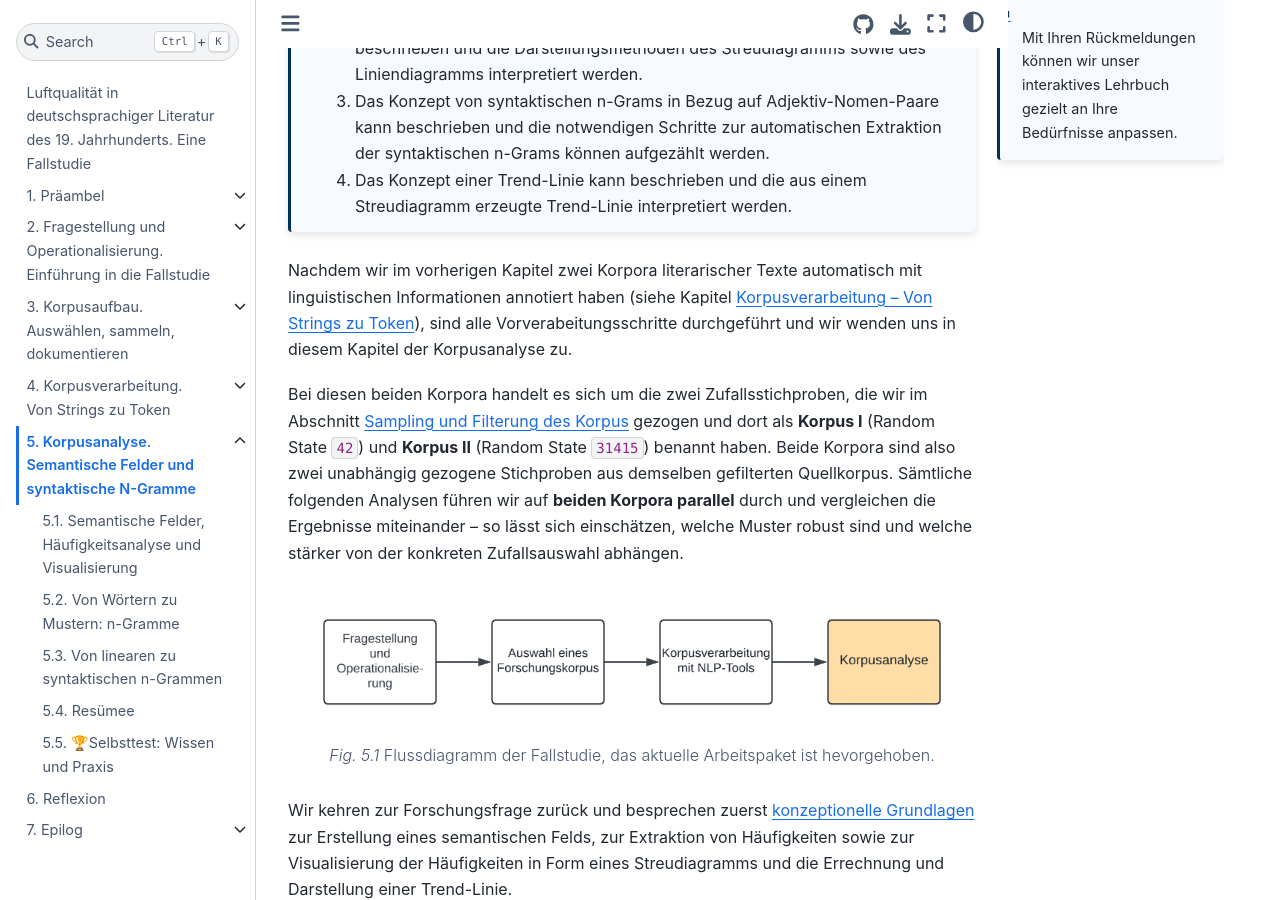
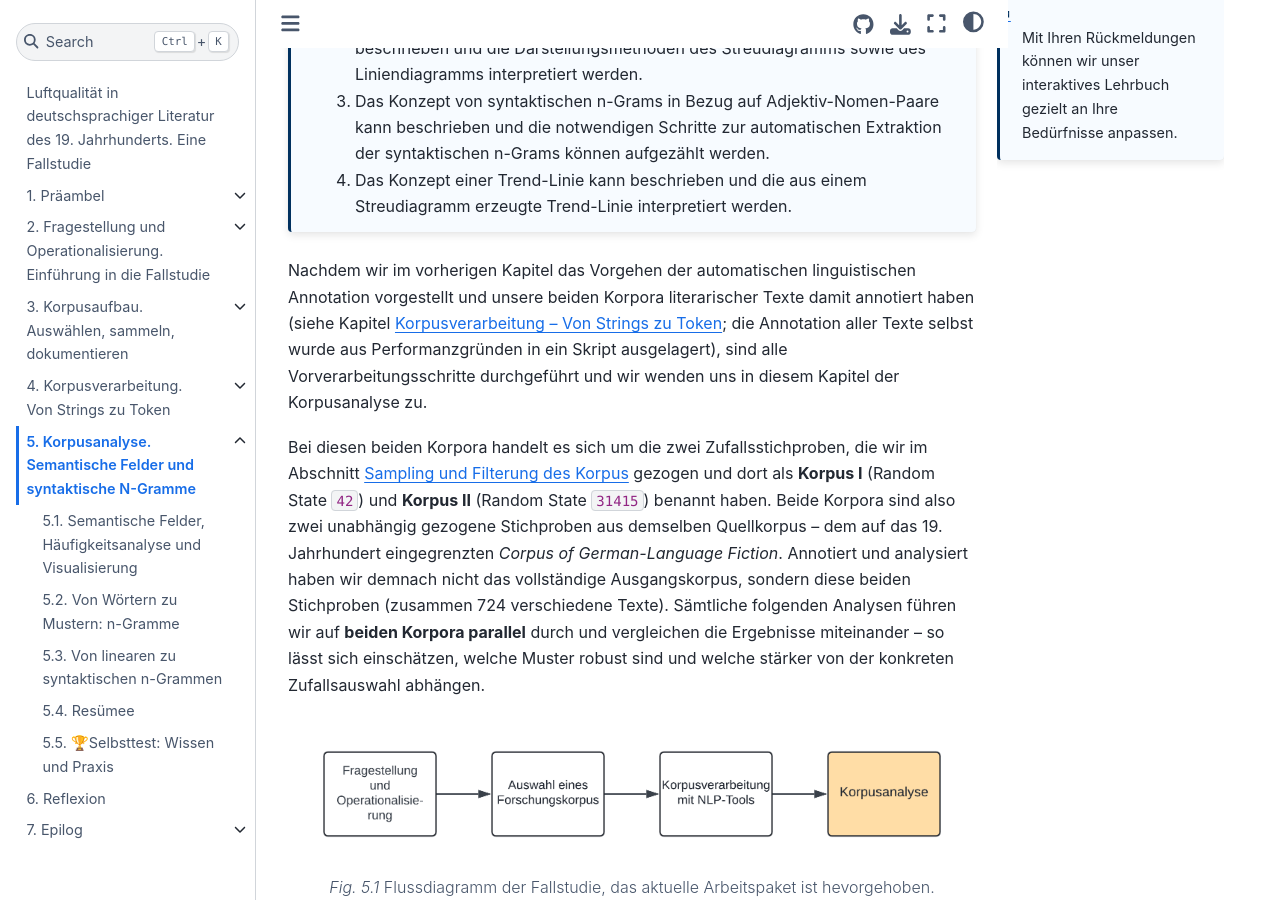
Before and after one commit to quadriga-dk/Text-Fallstudie-3, a Jupyter Book: the page built from corpus_analysis/corpus-analysis_intro.md, in a window 1280 px wide and 900 px high, scrolled down 325 px. Built offline with Jupyter Book 1.0.4 settings and Sphinx 7.4.7 and the Sphinx Book theme 1.1.4, drawn with Linux system fonts in a browser that asks for light colours; pages that are not in the unit, such as notebooks, are missing from menus.

Commit message:
Clarify which corpora were annotated in Korpusanalyse intro (5)
Name the source (Corpus of German-Language Fiction) and make clear we
annotated the two samples Korpus I and II (724 unique texts), not the
full corpus. Also note the actual annotation was carried out by the
linked script, not just demonstrated. Fix Vorverarbeitungsschritte typo.

Fixes #94

````diff
--- a/corpus_analysis/corpus-analysis_intro.md
+++ b/corpus_analysis/corpus-analysis_intro.md
@@ -27,9 +27,9 @@ Mit Ihren Rückmeldungen können wir unser interaktives Lehrbuch gezielt an Ihre
 3. Das Konzept einer Trend-Linie kann beschrieben und die aus einem Streudiagramm erzeugte Trend-Linie interpretiert werden.
 ```
 
-Nachdem wir im vorherigen Kapitel zwei Korpora literarischer Texte automatisch mit linguistischen Informationen annotiert haben (siehe Kapitel [Korpusverarbeitung – Von Strings zu Token](corpus-processing_intro)), sind alle Vorverabeitungsschritte durchgeführt und wir wenden uns in diesem Kapitel der Korpusanalyse zu.
+Nachdem wir im vorherigen Kapitel das Vorgehen der automatischen linguistischen Annotation vorgestellt und unsere beiden Korpora literarischer Texte damit annotiert haben (siehe Kapitel [Korpusverarbeitung – Von Strings zu Token](corpus-processing_intro); die Annotation aller Texte selbst wurde aus Performanzgründen in ein Skript ausgelagert), sind alle Vorverarbeitungsschritte durchgeführt und wir wenden uns in diesem Kapitel der Korpusanalyse zu.
 
-Bei diesen beiden Korpora handelt es sich um die zwei Zufallsstichproben, die wir im Abschnitt [Sampling und Filterung des Korpus](../corpus_collection/corpus-collection_filtering-our-corpus.ipynb) gezogen und dort als **Korpus I** (Random State `42`) und **Korpus II** (Random State `31415`) benannt haben. Beide Korpora sind also zwei unabhängig gezogene Stichproben aus demselben gefilterten Quellkorpus. Sämtliche folgenden Analysen führen wir auf **beiden Korpora parallel** durch und vergleichen die Ergebnisse miteinander – so lässt sich einschätzen, welche Muster robust sind und welche stärker von der konkreten Zufallsauswahl abhängen.
+Bei diesen beiden Korpora handelt es sich um die zwei Zufallsstichproben, die wir im Abschnitt [Sampling und Filterung des Korpus](../corpus_collection/corpus-collection_filtering-our-corpus.ipynb) gezogen und dort als **Korpus I** (Random State `42`) und **Korpus II** (Random State `31415`) benannt haben. Beide Korpora sind also zwei unabhängig gezogene Stichproben aus demselben Quellkorpus – dem auf das 19. Jahrhundert eingegrenzten *Corpus of German-Language Fiction*. Annotiert und analysiert haben wir demnach nicht das vollständige Ausgangskorpus, sondern diese beiden Stichproben (zusammen 724 verschiedene Texte). Sämtliche folgenden Analysen führen wir auf **beiden Korpora parallel** durch und vergleichen die Ergebnisse miteinander – so lässt sich einschätzen, welche Muster robust sind und welche stärker von der konkreten Zufallsauswahl abhängen.
 
 
 ```{figure} ../assets/images/flow-chart_corpus-analysis.png
````
